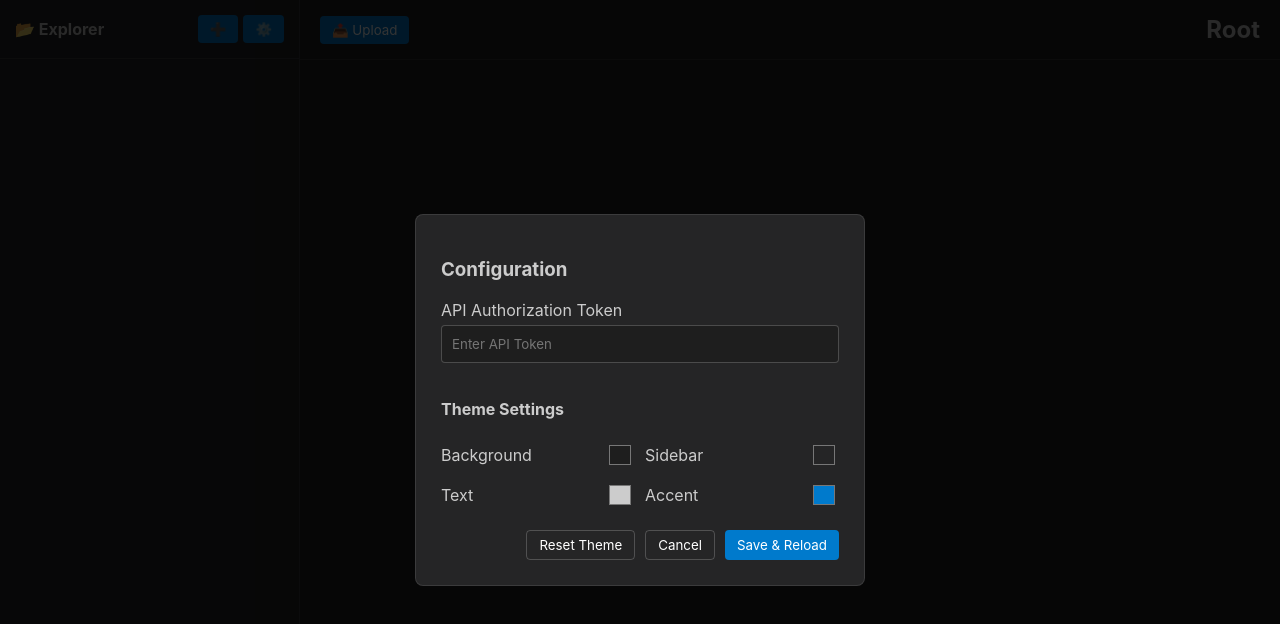
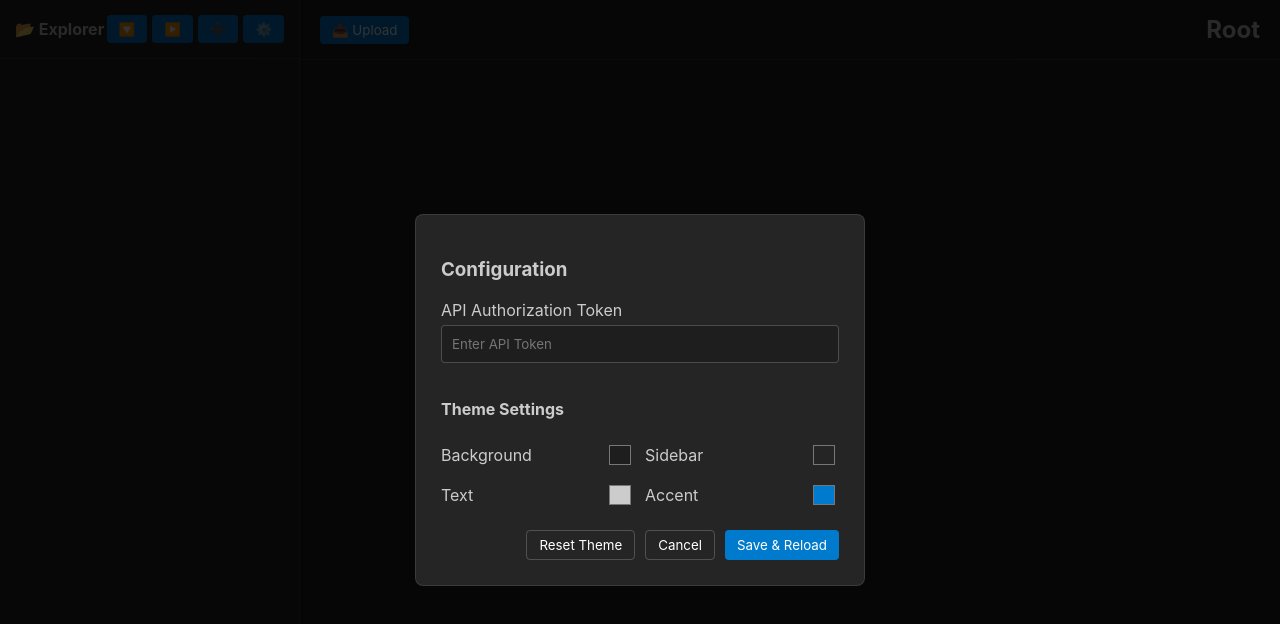
Before and after one commit to Spimy/static.spimy.dev, a website: page public/index.html in a window 1280 px wide. Drawn offline with Linux system fonts and the light colour scheme.

Commit message:
Improve collapse logic

```diff
--- a/public/index.html
+++ b/public/index.html
@@ -272,6 +272,8 @@
       <div class="sidebar-header">
         <strong>📂 Explorer</strong>
         <div style="display: flex; gap: 5px">
+          <button onclick="app.expandAll()" title="Expand All">🔽</button>
+          <button onclick="app.collapseAll()" title="Collapse All">▶️</button>
           <button onclick="app.createNewFolder()" title="New Folder">➕</button>
           <button onclick="ui.toggleSettings()" title="Settings">⚙️</button>
         </div>
@@ -519,8 +521,7 @@
           for (const [name, data] of Object.entries(node)) {
             const hasChildren = Object.keys(data._children).length > 0;
             const path = data._path;
-            const isExpanded = state.expandedFolders.has(path) || depth === 0; // Root levels open by default
-            if (isExpanded) state.expandedFolders.add(path); // ensure state tracks defaults
+            const isExpanded = state.expandedFolders.has(path);
 
             const isActive = state.currentFolder === path ? 'active' : '';
             const indent = depth * 15 + 15;
@@ -638,6 +639,37 @@
 
           document.getElementById('menuBtn').addEventListener('click', ui.toggleSidebar);
           window.addEventListener('resize', ui.checkResponsive);
+        },
+
+        collapseAll() {
+          state.expandedFolders.clear();
+
+          // Re-expand just the currently active folder so the user
+          // doesn't lose their place after collapsing everything else.
+          if (state.currentFolder) {
+            const parts = state.currentFolder.split('/');
+            let currentPath = '';
+            parts.forEach((p) => {
+              currentPath += currentPath === '' ? p : `/${p}`;
+              state.expandedFolders.add(currentPath);
+            });
+          }
+
+          ui.updateSidebar();
+        },
+
+        expandAll() {
+          // Iterate through all known folders and add every segment to the expanded set
+          state.folders.forEach(path => {
+            const parts = path.split('/');
+            let current = '';
+            parts.forEach(part => {
+              current += current === '' ? part : `/${part}`;
+              state.expandedFolders.add(current);
+            });
+          });
+
+          ui.updateSidebar();
         },
 
         async processUploads(files) {
```
